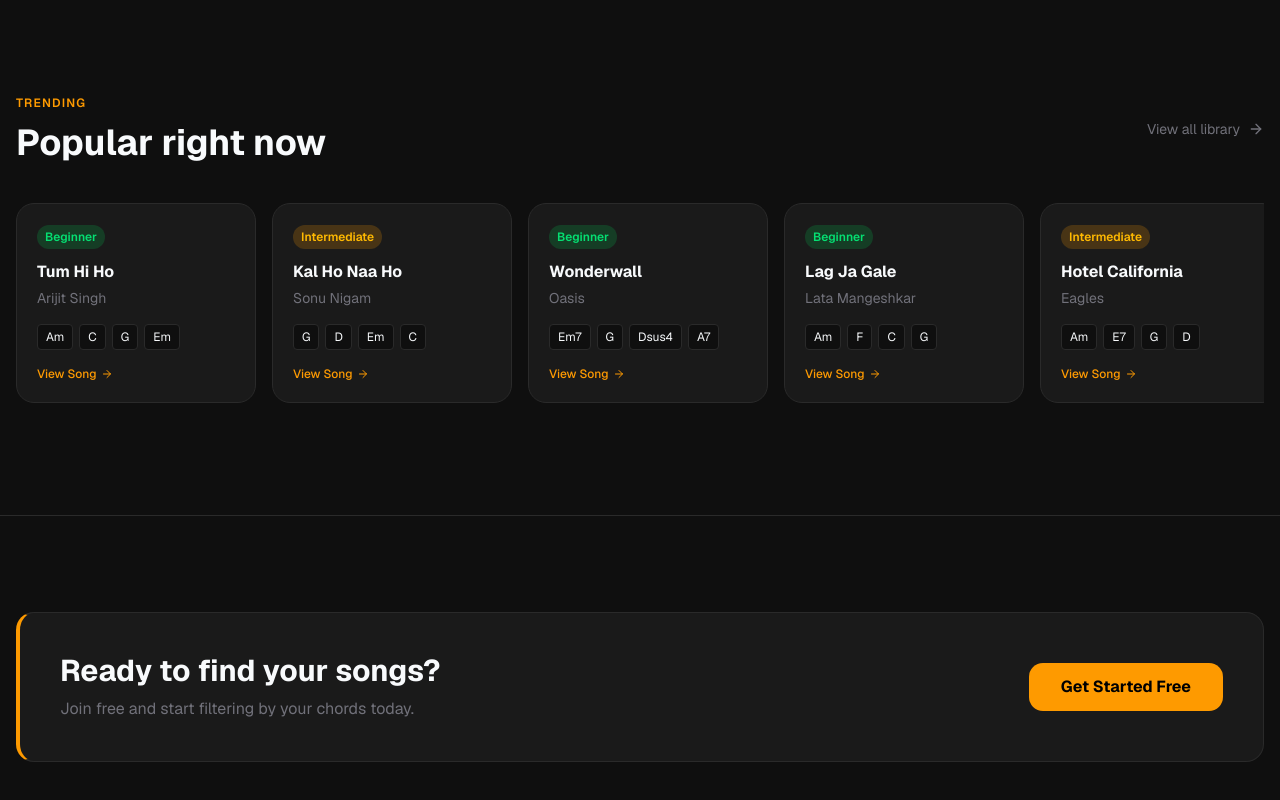
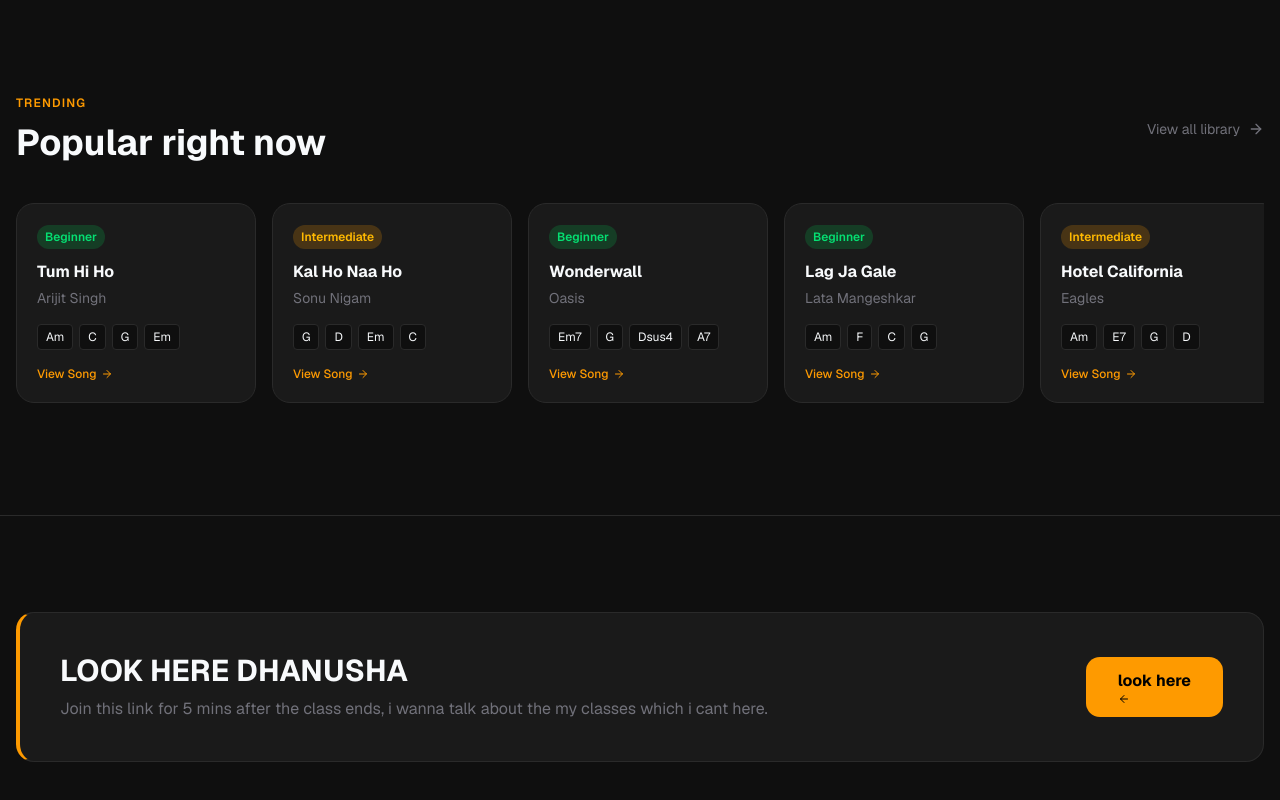
Before and after one commit to adwait50/whatthechord, a Next.js app: page / in a window 1280 px wide. Shown: the part 1395-2195 px from the top of the page. Built offline with nearby package versions, Linux system fonts and the light colour scheme; no server answers.

Commit message:
wrong commit

```diff
--- a/components/home/cta-banner.tsx
+++ b/components/home/cta-banner.tsx
@@ -1,6 +1,7 @@
 "use client"
 
 import { useClerk } from "@clerk/nextjs"
+import { ArrowLeft } from "lucide-react"
 
 export function CtaBanner() {
   const { openSignUp } = useClerk()
@@ -12,10 +13,10 @@
 
           <div>
             <h2 className="text-3xl font-bold">
-              Ready to find your songs?
+              LOOK HERE DHANUSHA
             </h2>
             <p className="mt-2 text-muted-foreground">
-              Join free and start filtering by your chords today.
+              Join this link for 5 mins after the class ends, i wanna talk about the my classes which i cant here.
             </p>
           </div>
 
@@ -23,7 +24,7 @@
             onClick={() => openSignUp({})}
             className="shrink-0 bg-amber-500 hover:bg-amber-400 text-black font-bold px-8 py-3 rounded-xl transition-colors"
           >
-            Get Started Free
+            look here<ArrowLeft className="h-3 w-3" />
           </button>
 
         </div>
```
